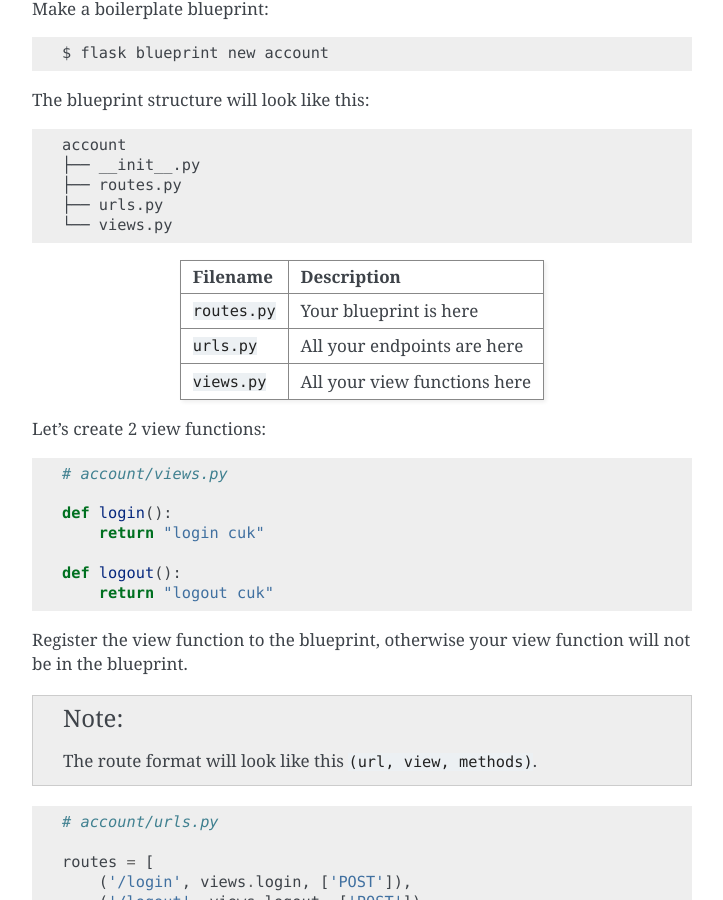
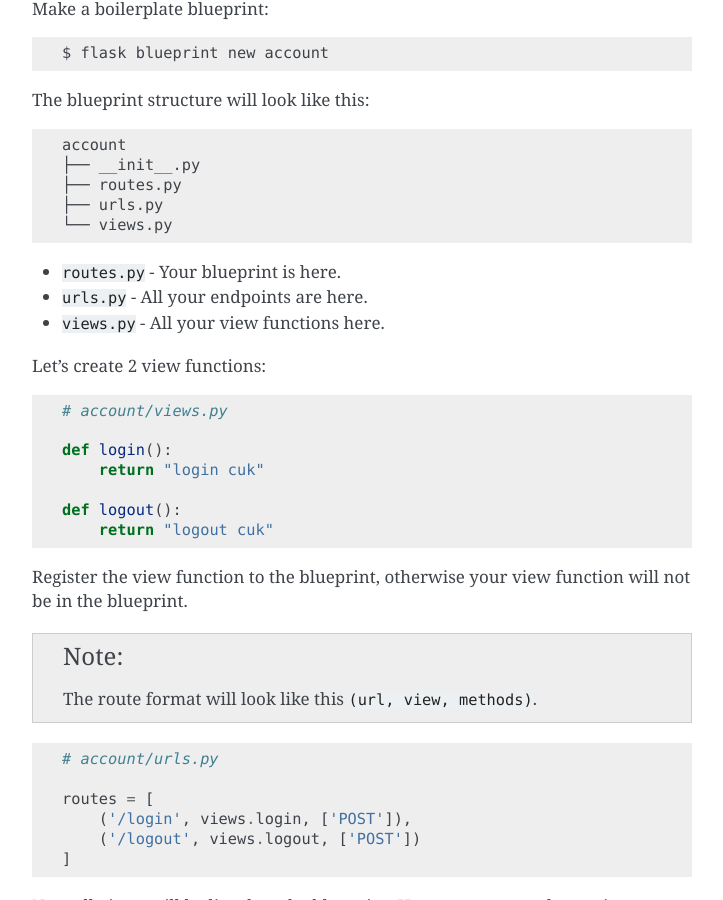
Before and after one commit to zemfrog/zemfrog, a Sphinx documentation site: the page built from docs/usage.rst, in a window 1280 px wide and 900 px high, scrolled down 1130 px. Shown: the whole window, without its empty margins (388-1111 px from the left). Built offline with Sphinx 7.4.7, drawn with Linux system fonts in a browser that asks for light colours.

Commit message:
👌 IMPROVE:  doc

```diff
--- a/docs/usage.rst
+++ b/docs/usage.rst
@@ -59,15 +59,9 @@ The blueprint structure will look like this::
     ├── urls.py
     └── views.py
 
-+---------------+---------------------------------+
-| Filename      | Description                     |
-+===============+=================================+
-| ``routes.py`` | Your blueprint is here          |
-+---------------+---------------------------------+
-| ``urls.py``   | All your endpoints are here     |
-+---------------+---------------------------------+
-| ``views.py``  | All your view functions here    |
-+---------------+---------------------------------+
+* ``routes.py`` - Your blueprint is here.
+* ``urls.py``   - All your endpoints are here.
+* ``views.py``  - All your view functions here.
 
 Let's create 2 view functions::
 
```
